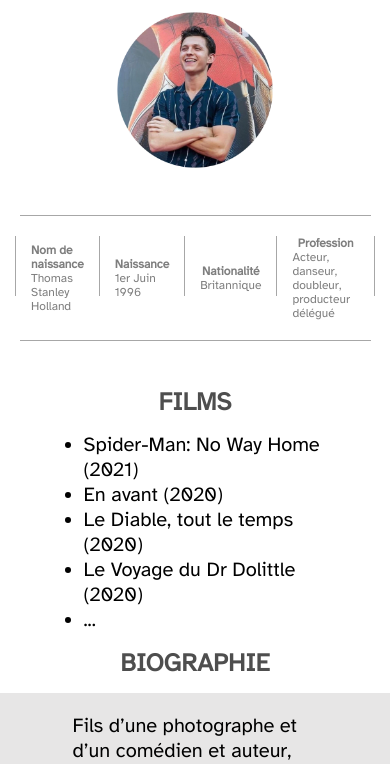
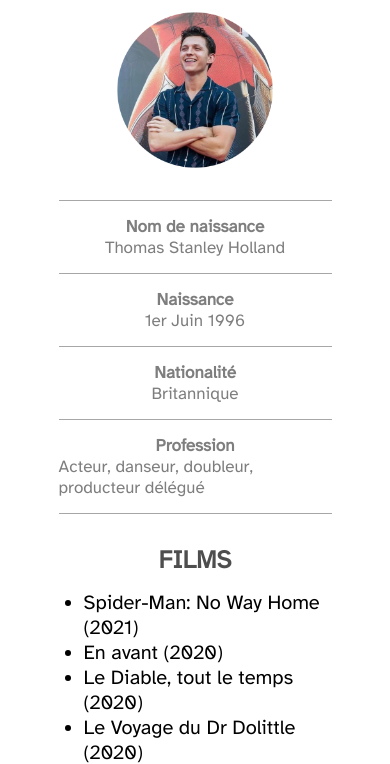
Before and after one commit to ChloeArd/Marvel.Spidey, a PHP site: page /View/actor.php in a window 390 px wide. Shown: the part 271-1035 px from the top of the page. Run offline with PHP 8.4, Linux system fonts and the light colour scheme; some libraries are stand-ins or nearby versions; some web fonts are replaced.

Commit message:
Responsive du site

```diff
--- a/View/actor.php
+++ b/View/actor.php
@@ -148,7 +148,7 @@
             </div>
 
             <h2 class="titleDescription">PHOTOS</h2>
-            <div class="flexRow wrap">
+            <div class="flexRow wrap picturesActor">
                 <img class="photoActor" src="../assets/img/tom1.jpg">
                 <img class="photoActor" src="../assets/img/tom2.jpg">
                 <img class="photoActor" src="../assets/img/tom3.jpg">
--- a/View/characters.php
+++ b/View/characters.php
@@ -45,7 +45,7 @@
     </form>
 
     <h2 class="titleChara">PERSONNAGES SPIDER-MAN</h2>
-    <div class="flexRow flexCenter">
+    <div class="flexRow flexCenter wrap">
         <a href="character.php" class="flexColumn flexCenter">
             <img class="imageChara" src="../assets/img/230569264_268125674662999_2556334764745098310_n.jpg" alt="SPIDER-MAN">
             <p>SPIDER-MAN </p>
@@ -64,7 +64,7 @@
     </div>
 
     <h2 class="titleChara">ACTEURS</h2>
-    <div class="flexRow flexCenter">
+    <div class="flexRow flexCenter wrap">
         <a href="" class="flexColumn flexCenter">
             <img class="imageChara" src="../assets/img/maguire.jpg" alt="Tobey Maguire">
             <p>Tobey Maguire</p>
--- a/assets/css/style.css
+++ b/assets/css/style.css
@@ -203,7 +203,7 @@ h1 {
 }
 
 .blue {
-    color: #0039ff;
+    color: #5e7acf;
 }
 
 .awards {
@@ -462,6 +462,10 @@ li{
     color: #7e7e7e;
 }
 
+.picturesActor {
+    justify-content: center;
+}
+
 @media screen and (max-width: 1000px) {
     .photoActor{
         width: 45%;
@@ -546,4 +550,28 @@ li{
     .imgMovies {
         width: 150px;
     }
+    #table {
+        flex-direction: column;
+        width: 70%;
+        font-size: 17px;
+    }
+    .lineVertical {
+        border-bottom: 1px solid #A7A7A7;
+        border-right: 0;
+        height: 0;
+        margin: 15px 0 15px 0;
+        width: 100%;
+    }
+    .lineHorizontal {
+        display: none;
+    }
+    .picturesBook, .team {
+        width: 50%;
+    }
 }
+
+@media screen and (max-width: 400px) {
+    .photoActor {
+        width: 80%;
+    }
+}
```
Also changed, not shown: View/character.php (+4 -4 lines).
